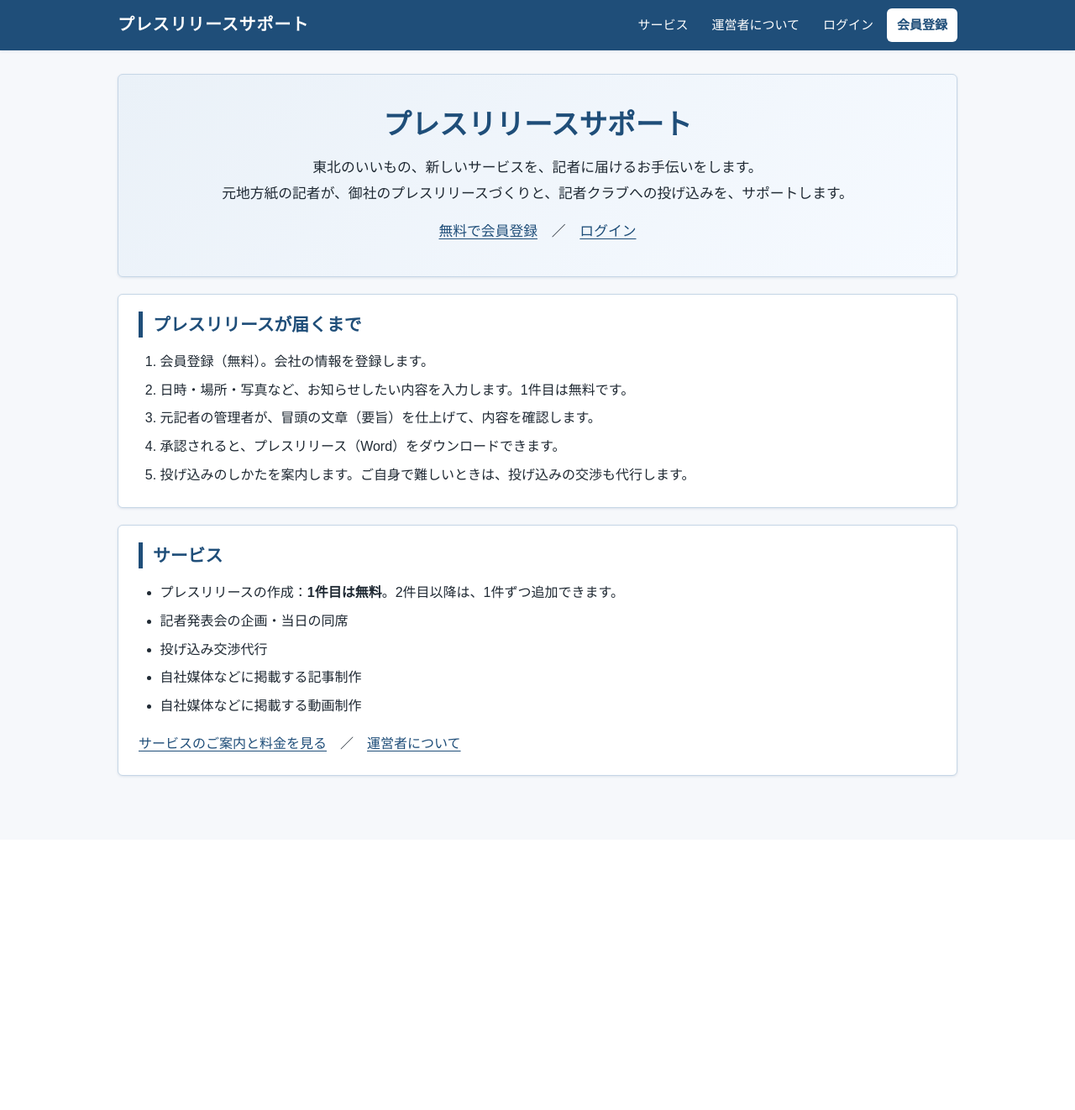
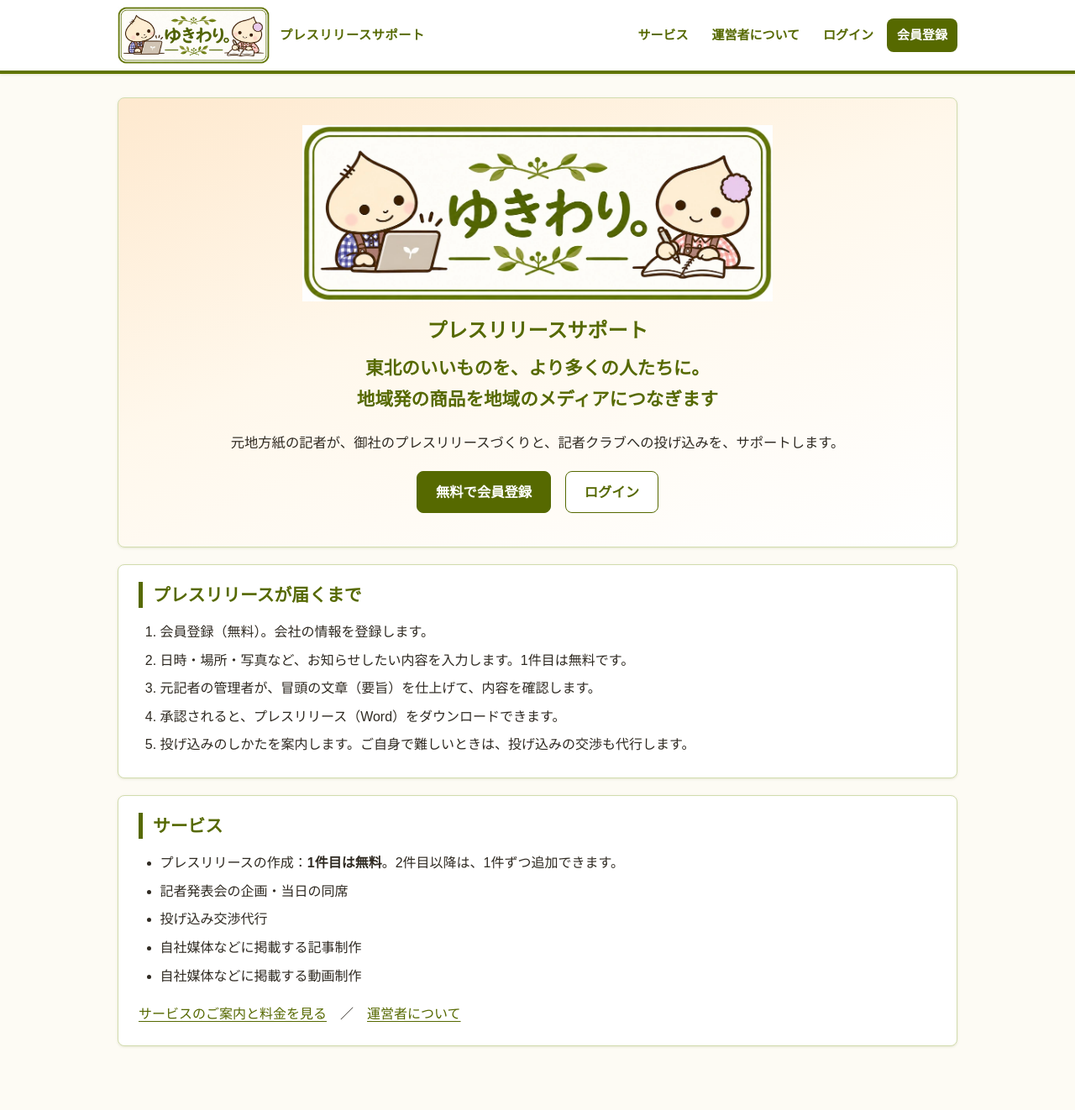
Before and after one commit to dodome-co/press_release, a Flask app: page / in a window 1280 px wide. Shown: the whole page at 84% size. Before the commit the page ends 927 px from the top, so only its background shows below. Run offline with Flask 3, Linux system fonts and the light colour scheme; parts of the project's set-up code (start-up, migrations or seed data) failed here and were passed over.

Commit message:
ロゴに合わせた見た目
Co-Authored-By: Claude Sonnet 5.5 <noreply@anthropic.com>

```diff
--- a/app/config.py
+++ b/app/config.py
@@ -33,7 +33,7 @@ class Config:
     # お支払い前（未払い）の注文を、1人が同時に持てる数（申込みの連打で増え続けないように）
     MAX_UNPAID_ORDERS = int(os.environ.get("MAX_UNPAID_ORDERS", "5"))
     # 運営者の情報（About Us に載せる）。個人の連絡先を、Git に入れないため、環境変数で設定する
-    OPERATOR_NAME = os.environ.get("OPERATOR_NAME", "VERBINDEN（仮）")
+    OPERATOR_NAME = os.environ.get("OPERATOR_NAME", "ゆきわり。")
     COMPANY_ADDRESS = os.environ.get("COMPANY_ADDRESS", "")
     # お問い合わせ先（メール・案内に載せる）。決まるまでは「準備中」と表示される
     SUPPORT_EMAIL = os.environ.get("SUPPORT_EMAIL", "")
--- a/app/static/css/style.css
+++ b/app/static/css/style.css
@@ -1,22 +1,24 @@
-/* プレスリリースサポート：画面の見た目。落ち着いた青を基調にする。
+/* プレスリリースサポート：画面の見た目。ロゴ（ゆきわり。）の、オリーブグリーンとクリーム色を基調にする。
    色は、ここ（:root）で決める。変えるときは、この部分だけを直す。 */
 :root {
-  --primary: #1f4e79;        /* 落ち着いた青（ヘッダー・ボタン・見出し） */
-  --primary-dark: #163a5a;   /* ボタンを押したとき・リンクの上にカーソルを置いたとき */
-  --primary-soft: #eaf1f8;   /* 薄い青（背景・表の見出し） */
-  --primary-line: #c6d6e6;   /* 薄い青の線 */
-  --text: #1f2933;
-  --muted: #5b6b7a;
-  --bg: #f6f8fb;
+  --primary: #566900;        /* ロゴの文字の、オリーブグリーン（見出し・ボタン・リンク） */
+  --primary-dark: #404e00;   /* ボタンを押したとき・リンクの上にカーソルを置いたとき */
+  --primary-soft: #f1f5e1;   /* 薄い緑（表の見出し・背景） */
+  --primary-line: #d2dcae;   /* 薄い緑の線 */
+  --brand-edge: #607401;     /* ロゴの枠の緑（ヘッダーの下線） */
+  --peach: #fee9cf;          /* ロゴのキャラクターの肌の色（ワンポイント） */
+  --text: #2f2a22;           /* あたたかい濃い茶色 */
+  --muted: #6b6355;
+  --bg: #fdfbf4;             /* ロゴの中の、クリーム色 */
   --white: #ffffff;
   --error: #a4262c;
   --error-bg: #fdecea;
-  --success: #1e6b3a;
+  --success: #1f6a3a;
   --success-bg: #e6f4ea;
   --warn-bg: #fff4d6;
   --warn-line: #e3c56b;
-  --radius: 6px;
-  --shadow: 0 1px 3px rgba(31, 78, 121, 0.12);
+  --radius: 8px;
+  --shadow: 0 1px 3px rgba(86, 105, 0, 0.14);
 }
 
 * { box-sizing: border-box; }
@@ -34,7 +36,7 @@ body {
 
 a { color: var(--primary); text-underline-offset: 3px; }
 a:hover { color: var(--primary-dark); }
-:focus-visible { outline: 3px solid #7ba7d1; outline-offset: 2px; }
+:focus-visible { outline: 3px solid #b8c96a; outline-offset: 2px; }
 
 /* ---- デモの表示 ---- */
 .demo-banner {
@@ -47,14 +49,15 @@ a:hover { color: var(--primary-dark); }
 
 /* ---- ヘッダー ---- */
 .site-header {
-  background: var(--primary);
-  color: var(--white);
+  background: var(--white);
+  color: var(--text);
+  border-bottom: 4px solid var(--brand-edge);
   box-shadow: var(--shadow);
 }
 .site-header-inner {
   max-width: 1040px;
   margin: 0 auto;
-  padding: 10px 20px;
+  padding: 8px 20px;
   display: flex;
   flex-wrap: wrap;
   align-items: center;
@@ -64,15 +67,15 @@ a:hover { color: var(--primary-dark); }
 .brand {
   display: inline-flex;
   align-items: center;
-  gap: 10px;
-  color: var(--white);
-  font-size: 1.25rem;
+  gap: 12px;
+  color: var(--primary);
+  font-size: 0.95rem;
   font-weight: 700;
   text-decoration: none;
   letter-spacing: 0.04em;
 }
-.brand:hover { color: var(--white); opacity: 0.9; }
-.brand img { height: 40px; width: auto; display: block; }
+.brand:hover { color: var(--primary-dark); }
+.brand img { height: 68px; width: auto; display: block; }
 
 .site-nav {
   display: flex;
@@ -82,21 +85,22 @@ a:hover { color: var(--primary-dark); }
 }
 .site-nav a,
 .site-nav button {
-  color: var(--white);
+  color: var(--primary);
   background: transparent;
   border: 0;
   padding: 6px 12px;
   border-radius: var(--radius);
   font: inherit;
   font-size: 0.9375rem;
+  font-weight: 600;
   text-decoration: none;
   cursor: pointer;
 }
 .site-nav a:hover,
-.site-nav button:hover { background: rgba(255, 255, 255, 0.16); color: var(--white); }
+.site-nav button:hover { background: var(--primary-soft); color: var(--primary-dark); }
 .site-nav form { display: inline; margin: 0; }
-.site-nav .nav-signup { background: var(--white); color: var(--primary); font-weight: 700; }
-.site-nav .nav-signup:hover { background: var(--primary-soft); color: var(--primary-dark); }
+.site-nav .nav-signup { background: var(--primary); color: var(--white); }
+.site-nav .nav-signup:hover { background: var(--primary-dark); color: var(--white); }
 
 /* ---- 本文 ---- */
 main {
@@ -166,13 +170,26 @@ main > form { padding: 20px 24px; margin-bottom: 20px; }
 
 /* トップページの、最初の大きな紹介 */
 section.hero {
-  background: linear-gradient(135deg, var(--primary-soft) 0%, #f6faff 100%);
+  background: linear-gradient(160deg, var(--peach) 0%, #fff8ec 45%, var(--white) 100%);
   border-color: var(--primary-line);
-  padding: 36px 32px 24px;
+  padding: 32px 32px 24px;
   text-align: center;
 }
-section.hero h1 { border: 0; font-size: 2.1rem; margin-bottom: 12px; padding-bottom: 0; }
-section.hero p { font-size: 1.05rem; }
+section.hero .hero-logo { display: block; width: 100%; max-width: 560px; height: auto; margin: 0 auto 18px; }
+section.hero h1 { border: 0; font-size: 1.5rem; margin-bottom: 10px; padding-bottom: 0; }
+section.hero .tagline {
+  margin: 0 auto 18px;
+  font-size: 1.35rem;
+  font-weight: 700;
+  line-height: 1.7;
+  color: var(--primary);
+}
+section.hero .tagline span { display: block; }
+section.hero p { font-size: 1.02rem; }
+section.hero .hero-actions { margin: 8px 0 12px; }
+section.hero .hero-actions .button { margin: 4px 6px; }
+.button.secondary { background: var(--white); color: var(--primary); }
+.button.secondary:hover { background: var(--primary-soft); color: var(--primary-dark); }
 
 /* ---- 表 ---- */
 table {
@@ -189,7 +206,7 @@ th, td {
   vertical-align: top;
 }
 th { background: var(--primary-soft); color: var(--primary); font-weight: 700; white-space: nowrap; }
-tr:nth-child(even) td { background: #fafcfe; }
+tr:nth-child(even) td { background: #fbfcf4; }
 main > table { overflow: hidden; }
 
 /* ---- フォーム ---- */
@@ -200,7 +217,7 @@ input[type="search"], input[type="number"], input[type="date"], select, textarea
   max-width: 34rem;
   padding: 9px 12px;
   margin-top: 4px;
-  border: 1px solid #9fb4c9;
+  border: 1px solid #b3b99a;
   border-radius: var(--radius);
   background: var(--white);
   color: var(--text);
@@ -210,7 +227,7 @@ input[type="search"], input[type="number"], input[type="date"], select, textarea
 input[type="number"] { max-width: 10rem; }
 input[type="date"] { max-width: 14rem; }
 textarea { max-width: 44rem; resize: vertical; }
-input:focus, select:focus, textarea:focus { border-color: var(--primary); outline: 3px solid #bcd3ea; outline-offset: 0; }
+input:focus, select:focus, textarea:focus { border-color: var(--primary); outline: 3px solid #d6e0a8; outline-offset: 0; }
 input[type="radio"], input[type="checkbox"] { margin-right: 6px; }
 input[type="file"] { margin: 4px 0 8px; max-width: 100%; }
 input[size] { width: auto; max-width: 100%; }
@@ -238,7 +255,7 @@ hr { border: 0; border-top: 1px solid var(--primary-line); margin: 24px 0; }
   main { padding: 20px 14px 40px; }
   main > section, main > form { padding: 16px 16px 6px; }
   h1 { font-size: 1.4rem; }
-  section.hero h1 { font-size: 1.6rem; }
+  section.hero .tagline { font-size: 1.15rem; }
   .site-header-inner { padding: 8px 14px; }
   table { display: block; overflow-x: auto; }
 }
--- a/app/templates/about.html
+++ b/app/templates/about.html
@@ -7,6 +7,8 @@
   <h2>会社紹介</h2>
   <p>「東北のいいもの、新しいサービスを伝えるお手伝いをします」。<br>
     元地方紙の記者が、御社の広報活動をサポートします。</p>
+  <p>PR会社「ゆきわり。」は東北生まれの姉弟が運営しています。<br>
+    ロゴはニンニク栽培・販売を営む母のブランドから拝借しています。</p>
   <table border="1">
     <tr><th>会社名</th><td>{{ operator_name }}</td></tr>
     <tr><th>主な事業</th><td>PR代行</td></tr>
--- a/app/templates/base.html
+++ b/app/templates/base.html
@@ -16,7 +16,7 @@
   <header class="site-header">
    <div class="site-header-inner">
     <a class="brand" href="{{ url_for('main.index') }}">
-      {% if logo_url %}<img src="{{ logo_url }}" alt="">{% endif %}
+      {% if logo_url %}<img src="{{ logo_url }}" alt="ゆきわり。">{% endif %}
       <span>プレスリリースサポート</span>
     </a>
     <nav class="site-nav">
--- a/app/templates/index.html
+++ b/app/templates/index.html
@@ -2,18 +2,23 @@
 {% block title %}プレスリリースサポート{% endblock %}
 {% block content %}
 <section class="hero">
+  {% if logo_url %}<img class="hero-logo" src="{{ logo_url }}" alt="ゆきわり。">{% endif %}
   <h1>プレスリリースサポート</h1>
-  <p>東北のいいもの、新しいサービスを、記者に届けるお手伝いをします。<br>
-    元地方紙の記者が、御社のプレスリリースづくりと、記者クラブへの投げ込みを、サポートします。</p>
+  <p class="tagline"><span>東北のいいものを、より多くの人たちに。</span><span>地域発の商品を地域のメディアにつなぎます</span></p>
+  <p>元地方紙の記者が、御社のプレスリリースづくりと、記者クラブへの投げ込みを、サポートします。</p>
+  <p class="hero-actions">
   {% if current_user.is_authenticated %}
     {% if current_user.is_admin %}
-      <p><a href="{{ url_for('admin.index_page') }}">管理者ページへ</a></p>
+      <a class="button" href="{{ url_for('admin.index_page') }}">管理者ページへ</a>
     {% else %}
-      <p><a href="{{ url_for('releases.index') }}">プレスリリースを作る</a>　／　<a href="{{ url_for('mypage.index') }}">マイページ</a></p>
+      <a class="button" href="{{ url_for('releases.index') }}">プレスリリースを作る</a>
+      <a class="button secondary" href="{{ url_for('mypage.index') }}">マイページ</a>
     {% endif %}
   {% else %}
-    <p><a href="{{ url_for('auth.register') }}">無料で会員登録</a>　／　<a href="{{ url_for('auth.login') }}">ログイン</a></p>
+    <a class="button" href="{{ url_for('auth.register') }}">無料で会員登録</a>
+    <a class="button secondary" href="{{ url_for('auth.login') }}">ログイン</a>
   {% endif %}
+  </p>
 </section>
 
 <section>
```
Also changed, not shown: docs/仕様書.md (+4 -4 lines), tests/test_design.py (+67 -2 lines), tests/test_public_pages.py (+29 -3 lines), README.md, app/static/img/README.txt, app/static/img/logo.webp (added), design/yukiwari-logo-original.jpg (added), 1 other file.
